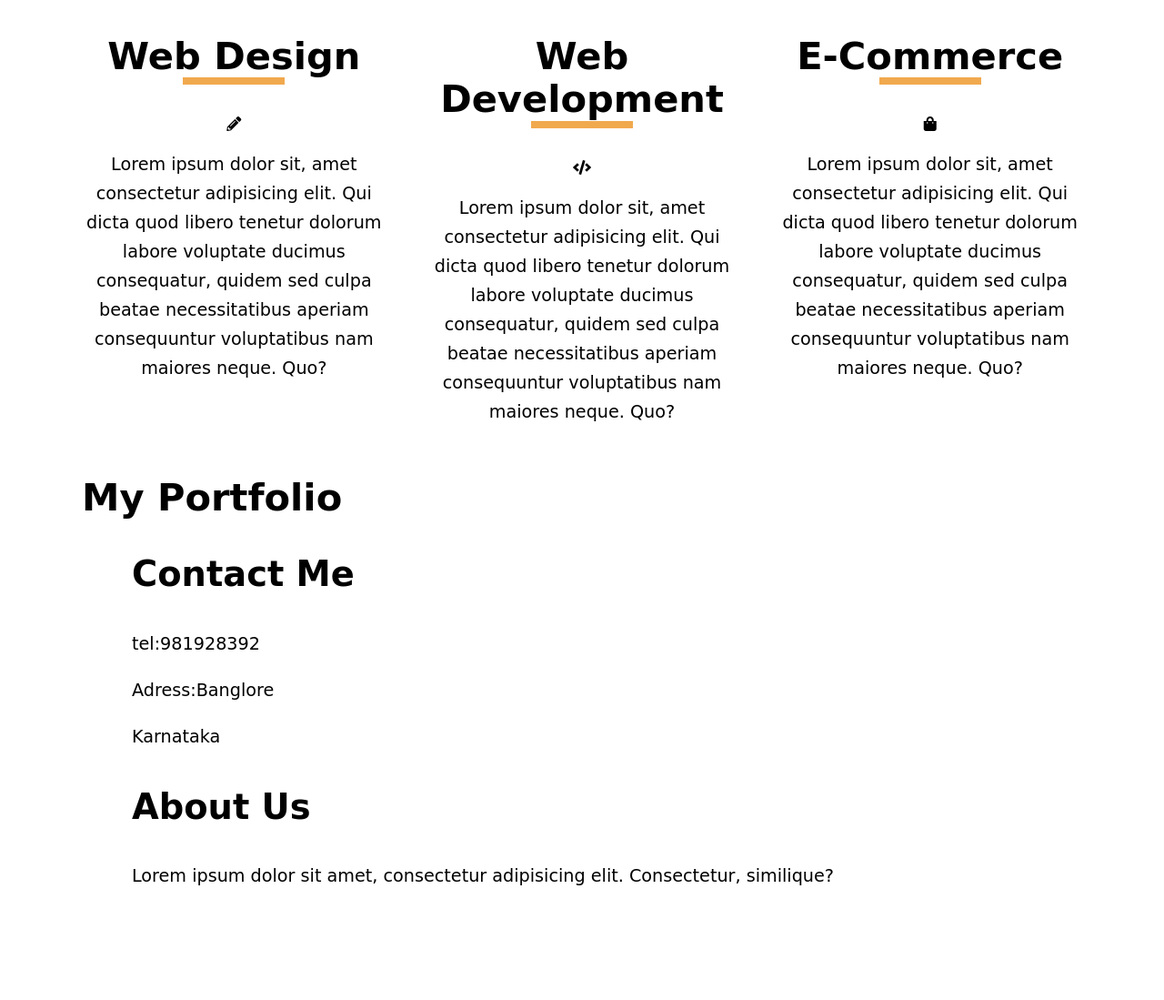
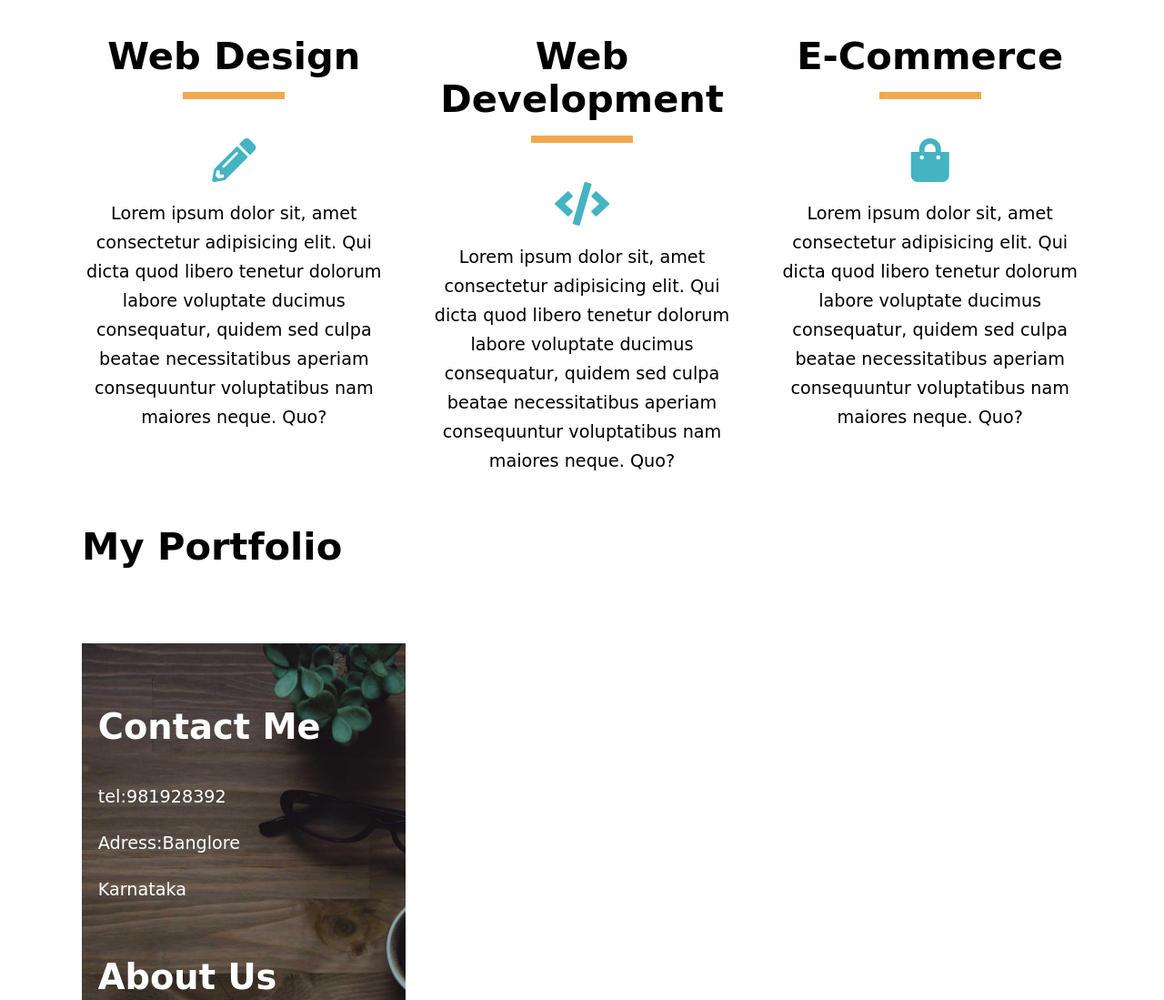
Before and after one commit to varunkr9866/freelance_cssgrid_project, a plain HTML site: page index.html in a window 1280 px wide. Shown: the part 845-1944 px from the top of the page at 91% size. Before the commit the page ends 1843 px from the top, so only its background shows below. Drawn offline with nearby package versions, Linux system fonts and the light colour scheme.

Commit message:
COMPLETED THE CSS OF THE PROJECT

```diff
--- a/css/style.css
+++ b/css/style.css
@@ -34,36 +34,76 @@ p {
     font-size: 1.2rem;
     line-height: 2rem;
 }
-.hero{
+.hero {
     background-image: url(../img/bg.jpg);
+    background-repeat: no-repeat;
+    height: 100vh;
     background-size: cover;
-    height: 100vh;
 }
 .hero .container{
+    display: grid;
+    height: 100vh;
+    align-content: center;
     color: var(--light);
-    display: grid;
-    align-items: center;
-    height: 100vh;
-    text-align: center;
-    grid-template-rows: repeat(2,auto);
-}
-.services{
-    display: grid;
-    grid-template-columns: repeat(auto-fit,minmax(200px,1fr));
-    column-gap: 3rem;
-}
-
-.service{
-    margin-top: 3rem;
     text-align: center;
 }
-
-.service h2:after{
-    height: .5rem;
+/* services */
+.services {
+    text-align: center;
+    margin-top: 3rem;
+}
+.services h2 {
+    padding-bottom: .5rem;
+}
+.services h2::after {
+    height: .02rem;
     width: 7rem;
+    background-color:var(--primary);
+    padding-bottom: .5rem;
+    display: block;
+    content:'';
+    margin: 1rem auto 0 auto;
+}
+.services i {
+    font-size: 3rem;
+    color: var(--secondary);
+}
+.services {
+    display: grid;
+    grid-template-columns: repeat(auto-fit, minmax(200px, 1fr));
+    grid-gap: 3rem;
+}
+/** portfolio**/
+.portfolio {
+   display: grid;
+   grid-gap: 1rem;
+   grid-template-columns: repeat(auto-fill, minmax(300px,1fr));
+   grid-auto-rows: auto;
+}
+.item h3 {
+    display: grid;
+}
+.item h3::after {
+    content: '';
+    display: block;
+    height: .2rem;
+    width:2rem;
     background-color: var(--primary);
-    content: '';
+}
+.item:nth-child(3) {
+    grid-row-end: span 2;
+}
+/** Footer */
+.footer {
+    background-image: url(../img/contact.jpg);
+    background-repeat: no-repeat;
+    background-size: cover;
+    background-position: center center;
+    margin-top: 3rem;
+    padding: 2rem 0;
+    color: var(--light);
+}
+.footer .container {
     display: grid;
-    margin: 0 auto;
-
+    grid-template-columns: repeat(auto-fit, minmax(200px, 1fr));
 }
```
